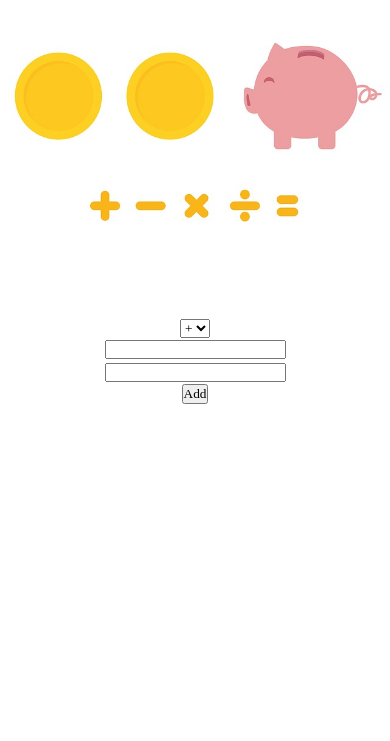
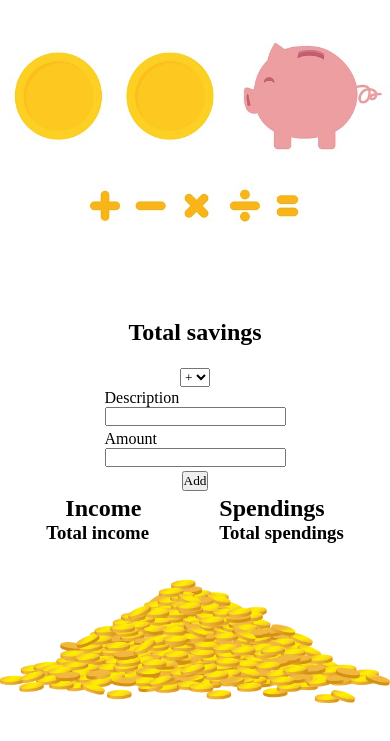
Before and after one commit to teacarolina/inl-nov-two, a website: page index.html in a window 390 px wide. Shown: the part 71-812 px from the top of the page. Drawn offline with Linux system fonts and the light colour scheme; a web font is replaced by a local one.

Commit message:
Base for HTML+css finished, set mediaqueries and organized sass files

```diff
--- a/index.html
+++ b/index.html
@@ -12,22 +12,63 @@
     <body>
         <header>
             <h1 class="header--h1">Monthly Budget</h1>
-        <img id="headerimg" src="images/piggybank-small(by kidaha).jpg" alt="Piggy Bank">
+            <img id="header-img" src="images/piggybank-small(by kidaha).jpg" alt="Piggy Bank">
         </header>
 
-    <div class="input--div">
+        <section class="savings--section">
+            <div class="savings--div">
+                <h2 id="saving--h2">Total savings</h2>
+            </div>
+        </section>
+
+        <section class="input--divs">
+            <div class="select">
                 <select name="select" id="calculate">
                     <option value="add">+</option>
                     <option value="sub">-</option>
                 </select>
+            </div>
             <form class="input--form">
-            <input type="text">
+                <label for="description">Description</label><br/>
+                <input type="text" name="description">
             </form>
             <form class="input--form">
-            <input type="text">
+                <label for="amount">Amount</label><br/>
+                <input type="number" name="amount">
             </form>
+            <div class="select">
             <button id="button">Add</button>
             </div>
+        </section>
+
+        <section class="section--divs">
+            <div class="income--div">
+                <h2>Income</h2>
+                <ul class="income--ul">
+                    <!--The li-information will come from js-->
+                </ul>
+            </div>
+            <div class="spending--div">
+                <h2>Spendings</h2>
+                <ul class="spending--ul">
+                    <!--The li-information will come from js-->
+                </ul>
+            </div>
+        </section>
+
+        <section class="section--divs2">
+            <div class="income--div2">
+                <h3>Total income</h3>
+            </div>
+            <div class="spending-div2">
+                <h3>Total spendings</h3>
+            </div>
+        </section>
+
+        <footer>
+            <img id="coins-img" src="images/money(by maheshvk001).png" alt="gold-coins">
+        </footer>
+
         <script src="app.js"></script>
     </body>
 </html>
--- a/package.json
+++ b/package.json
@@ -1,5 +1,5 @@
 {
-  "name": "Inl-nov2",
+  "name": "Inl-nov-two",
   "version": "1.0.0",
   "description": "",
   "main": "app.js",
--- /dev/null
+++ b/sass/global.scss
@@ -0,0 +1,35 @@
+* {
+    margin: 0;
+    padding: 0;
+    box-sizing: border-box;
+}
+
+@media (max-width:410px) {
+    .input--divs {
+        height: 50%;
+        width: 50%;
+        left: 25%;
+    }
+
+    .input--form {
+        padding: 1%;
+    }
+}
+
+@media (min-width:411px) and (max-width:539px) {
+    .select {
+        margin-top: 3.8%;
+    }
+}
+
+@media (min-width:540px) and (max-width:767px) {
+    .select {
+        margin-top: 2.9%;
+    }
+}
+
+@media (min-width:768px) and (max-width:1023px) {
+    .select {
+        margin-top: 2%;
+    }
+}
--- a/sass/main.scss
+++ b/sass/main.scss
@@ -1,20 +1,5 @@
-@import "./sass/_header.scss";
-@import "./sass/_form.scss";
-
-* {
-    margin: 0;
-    padding: 0;
-    box-sizing: border-box;
-}
-
-@media (max-width:410px) {
-    .input--div {
-        height: 50%;
-        width: 50%;
-        left: 25%;
-    }
-
-    .input--form {
-        padding: 1%;
-    }
-}
+@import "./sass/partials/_header.scss";
+@import "./sass/partials/_form.scss";
+@import "./sass/partials/_section.scss";
+@import "./sass/partials/_footer.scss";
+@import "./sass/global.scss";
--- /dev/null
+++ b/sass/partials/_footer.scss
@@ -0,0 +1,9 @@
+footer {
+    display: flex;
+    position: relative;
+}
+
+#coins-img {
+    max-width: 100%;
+    max-height: 100%;
+}
--- a/sass/_form.scss
+++ b/sass/partials/_form.scss
@@ -1,4 +1,4 @@
-.input--div {
+.input--divs {
     display: flex;
     height: 100%;
     width: 100%;
@@ -7,11 +7,15 @@
     position: relative;
 }
 
-.input--form {
-    padding-left: 1%;
-    padding-right: 1%;
+.select {
+    margin-top: 1.3%;
 }
 
 #button, #calculate {
     font-family: Piazzolla;
 }
+
+.input--form {
+    padding-left: 1%;
+    padding-right: 1%;
+}
--- a/sass/_header.scss
+++ b/sass/partials/_header.scss
@@ -13,7 +13,7 @@ header {
     font-family: Ribeye Marrow;
 }
 
-#headerimg {
+#header-img {
     max-width: 100%;
     max-height: 100%;
 }
--- /dev/null
+++ b/sass/partials/_section.scss
@@ -0,0 +1,24 @@
+.section--divs, .section--divs2, .savings--section {
+    display: flex;
+    flex-wrap: wrap;
+    justify-content: center;
+    position: relative;
+    font-family: Piazzolla;
+}
+
+.savings--section {
+    margin-bottom: 5%;
+}
+
+.income--div {
+    margin-top: 1%;
+    margin-right: 20%;
+}
+
+.spending--div {
+    margin-top: 1%;
+}
+
+.income--div2 {
+    margin-right: 18%;
+}
```
Also changed, not shown: images/money(by maheshvk001).png (added), style.css. Lines whose indentation alone changed are shown as unchanged.
